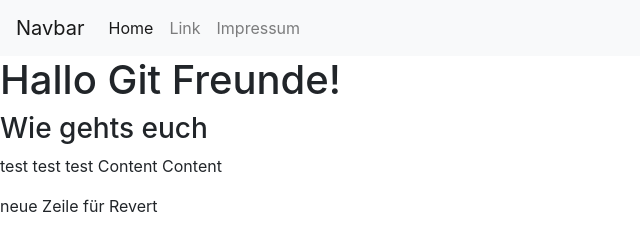
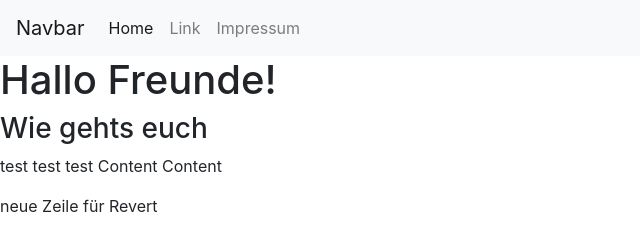
Before and after one commit to FrankIllner/git-buch-webseite, a plain HTML site: page index.html in a window 1280 px wide. Shown: the whole page, without its empty margins (0-640 px from the left). Drawn offline with nearby package versions, Linux system fonts and the light colour scheme.

Commit message:
Title ändern für zweite Konflikt

```diff
--- a/index.html
+++ b/index.html
@@ -24,7 +24,7 @@
 		</div>
 	  </div>
 	</nav>
-    <h1>Hallo Git Freunde!</h1>
+    <h1>Hallo Freunde!</h1>
 	<h3>Wie gehts euch</h3>
 	<p>test test test Content Content</p>
     <!-- Optional JavaScript -->
```
